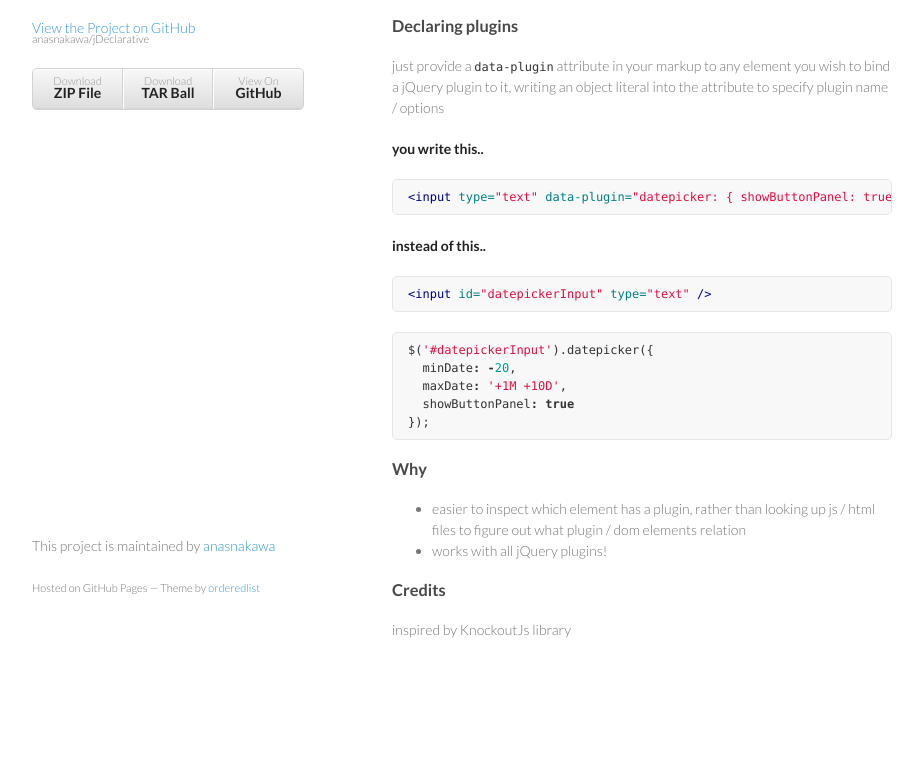
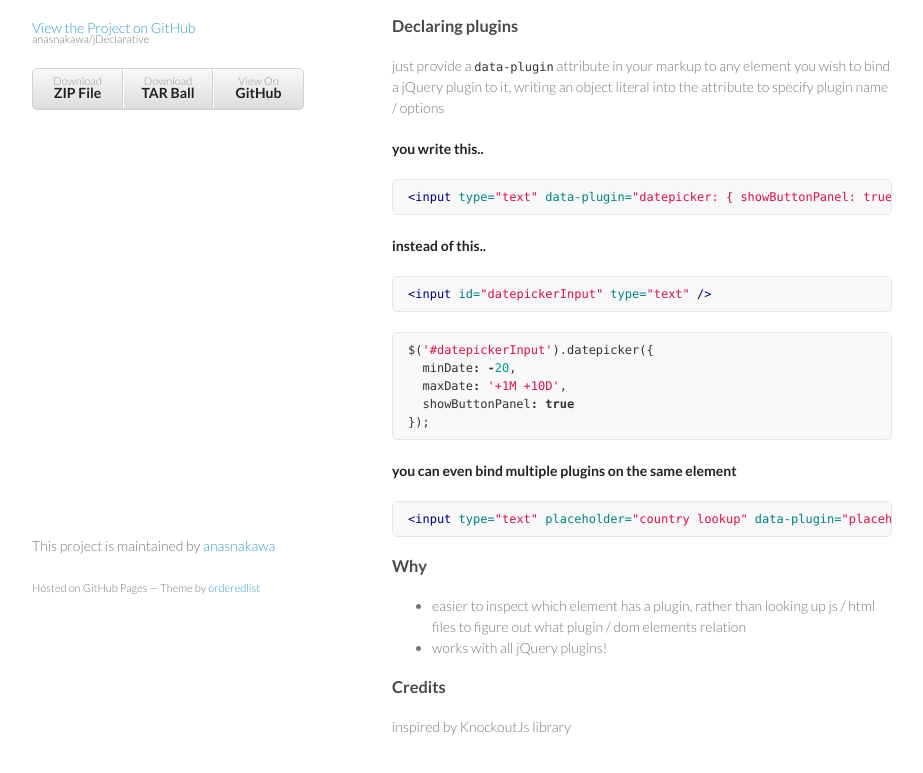
Before and after one commit to anasnakawa/jDeclarative, a plain HTML site: page index.html in a window 1280 px wide. Shown: the part 133-906 px from the top of the page, without its empty margins (178-1101 px from the left). Before the commit the page ends 843 px from the top, so only its background shows below. Drawn offline with Linux system fonts and the light colour scheme.

Commit message:
Create gh-pages branch via GitHub

```diff
--- a/index.html
+++ b/index.html
@@ -55,6 +55,11 @@
 <span class="p">});</span>
 </pre></div>
 
+<p><strong>you can even bind multiple plugins on the same element</strong></p>
+
+<div class="highlight highlight-html"><pre><span class="nt">&lt;input</span> <span class="na">type=</span><span class="s">"text"</span> <span class="na">placeholder=</span><span class="s">"country lookup"</span> <span class="na">data-plugin=</span><span class="s">"placeholder: {}, autocomplete: { source: [ 'Jordan', 'Syria', 'Egypt', 'Palestine', 'Turkey' ] }"</span> <span class="nt">/&gt;</span>
+</pre></div>
+
 <h3>
 <a name="why" class="anchor" href="#why"><span class="octicon octicon-link"></span></a>Why</h3>
 
```
Also changed, not shown: params.json (+1 -1 lines).
